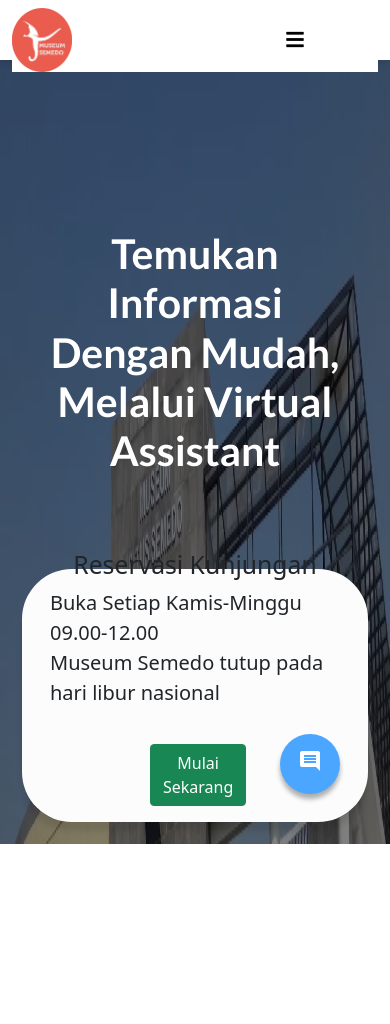
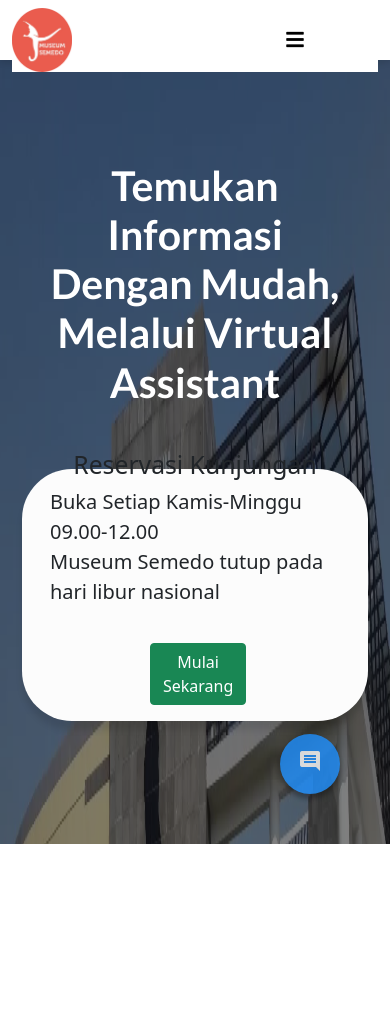
Before and after one commit to Doni224/FtMuseumSemedo, a Flask app: page / in a window 390 px wide; the page is wider, and only the part inside the window is pictured. Shown: the top 1024 px of that part. Run offline with Flask 3, Linux system fonts and the light colour scheme; data that the repository does not hold is empty; parts of the project's set-up code (start-up, migrations or seed data) failed here and were passed over; some libraries are stand-ins or nearby versions.

Commit message:
chatup19

```diff
--- a/static/css/hero.css
+++ b/static/css/hero.css
@@ -121,11 +121,11 @@
   }
   .hero-mb {
     display: block;
-    margin-bottom: 85%;
+    margin-bottom: 95%;
   }
 
   .heroDesc {
-    margin-top: 60%;
+    margin-top: 40%;
   }
 
   .hero-dk {
--- a/templates/header.html
+++ b/templates/header.html
@@ -45,7 +45,7 @@
       <div class="hero-mb">
         <div class="row mt-4">
           <div class="col-md-6">
-            <div class="d-flex align-items-center mb-5">
+            <div class="d-flex align-items-center mb-3">
               <div class="heroDesc">
                 <h2 class="mb-3 title" style="color:#fff" data-aos="fade-up" data-aos-duration="1000">
                   Temukan Informasi <br /> Dengan Mudah, <br> Melalui Virtual Assistant
```
